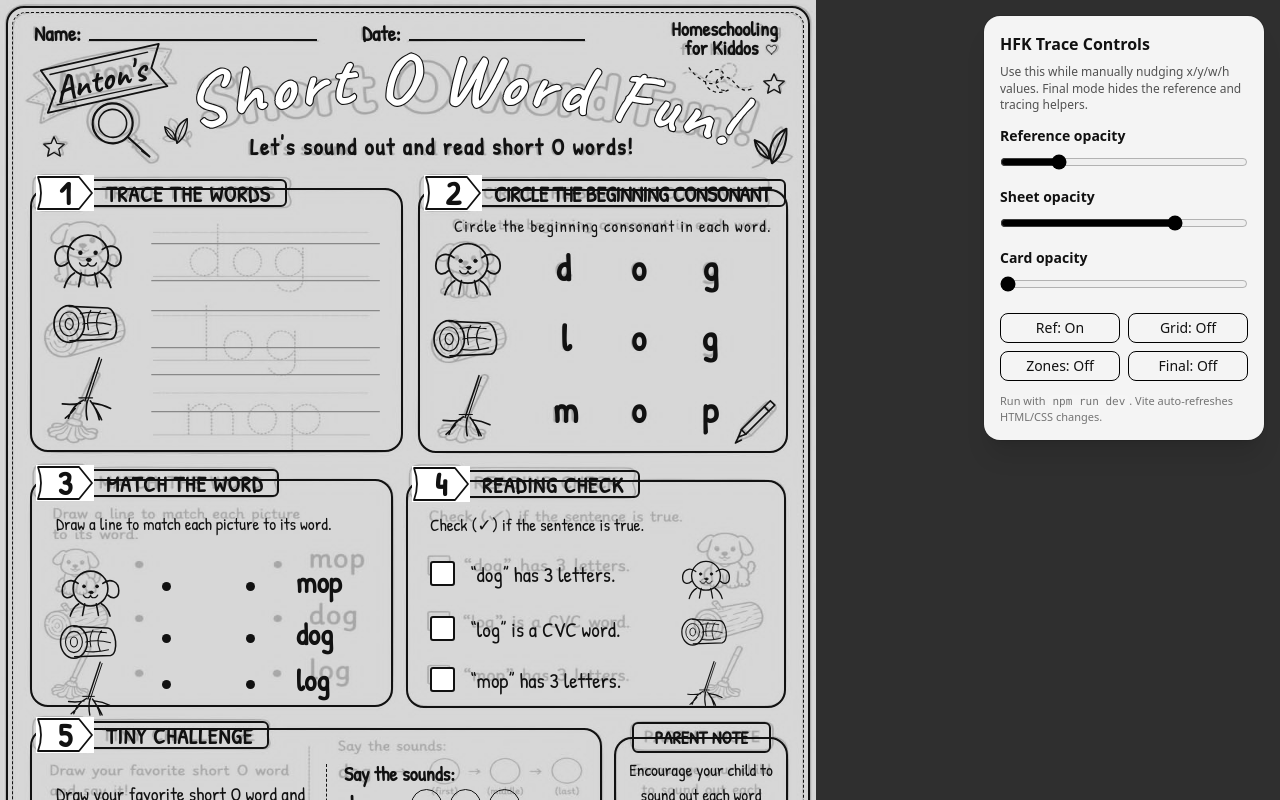
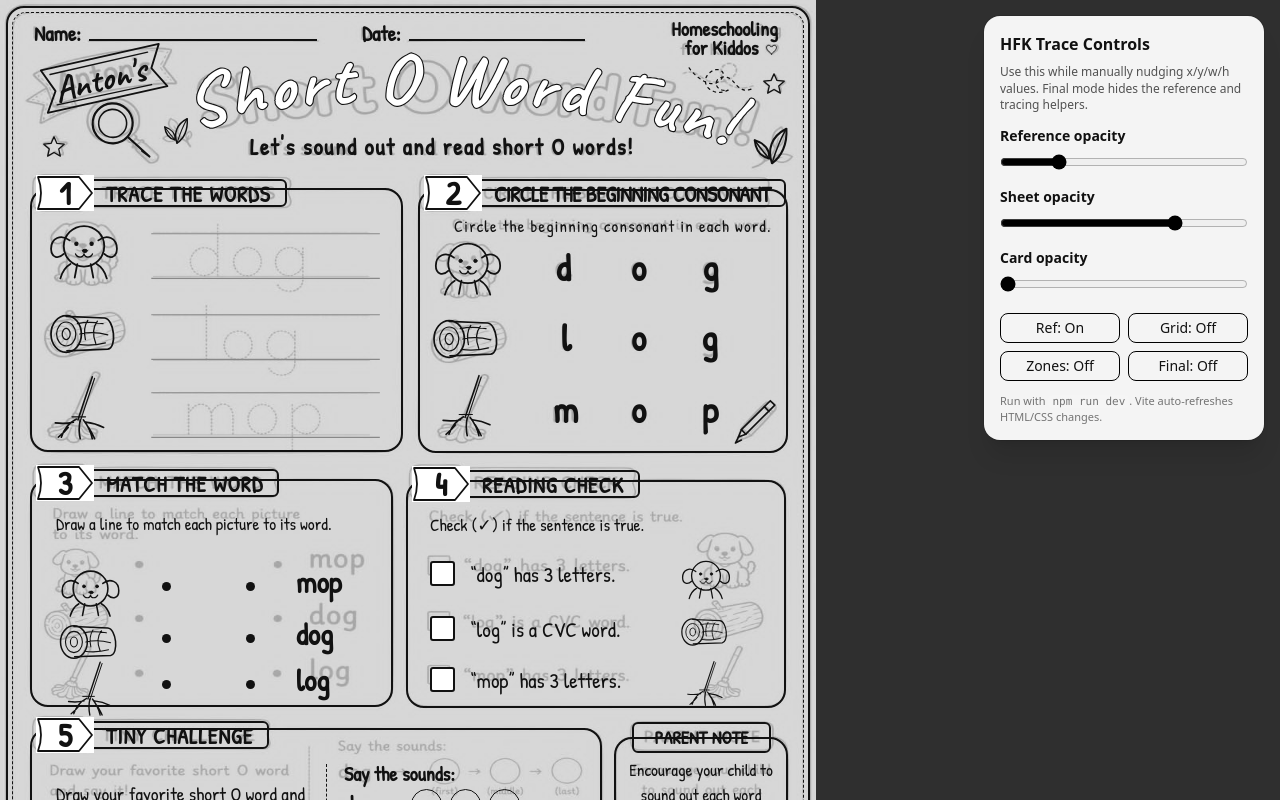
Before and after one commit to princeoncada/hfk-template-development, a React (Vite) app: page / in a window 1280 px wide. Shown: the top 800 px of the page. Built offline with nearby package versions, Linux system fonts and the light colour scheme.

Commit message:
style: adjust positioning of SVG elements and trace lines in TraceWordsActivity

```diff
--- a/src/components/activities/TraceWordsActivity.jsx
+++ b/src/components/activities/TraceWordsActivity.jsx
@@ -10,36 +10,36 @@ export function TraceWordsActivity() {
           <div className="label-title">TRACE THE WORDS</div>
         </div>
         <div className="trace-row r1">
-          <svg className="pic">
+          <svg className="pic top-[-18px] left-[-4px]">
             <use href="#dog" />
           </svg>
           <svg className="trace-word" viewBox="0 0 220 68">
-            <line className="trace-guide" stroke="#888" strokeWidth="1" x1="0" y1="18" x2="210" y2="18" />
-            <line className="trace-guide" stroke="#888" strokeWidth="1" x1="0" y1="52" x2="210" y2="52" />
+            <line className="trace-guide" stroke="#888" strokeWidth="1" x1="0" y1="9" x2="210" y2="9" />
+            <line className="trace-guide" stroke="#888" strokeWidth="1" x1="0" y1="50" x2="210" y2="50" />
             {/* <path className="trace-path" fill="none" stroke="#111" strokeWidth="2.05" strokeLinecap="round"
               strokeLinejoin="round" strokeDasharray="1.5 5"
               d="M63 6v51 M63 38c0-16-28-16-28 0s28 16 28 0 M92 38c0-16 28-16 28 0s-28 16-28 0 M155 38c0-16 29-16 29 0s-29 16-29 0 M184 25v38c0 14-22 15-28 4" /> */}
           </svg>
         </div>
         <div className="trace-row r2">
-          <svg className="pic">
+          <svg className="pic top-[1px] left-[-3px]">
             <use href="#log" />
           </svg>
-          <svg className="trace-word" viewBox="0 0 220 68">
-            <line className="trace-guide" stroke="#888" strokeWidth="1" x1="0" y1="18" x2="210" y2="18" />
-            <line className="trace-guide" stroke="#888" strokeWidth="1" x1="0" y1="52" x2="210" y2="52" />
+          <svg className="trace-word top-[6px]" viewBox="0 0 220 68">
+            <line className="trace-guide" stroke="#888" strokeWidth="1" x1="0" y1="9" x2="210" y2="9" />
+            <line className="trace-guide" stroke="#888" strokeWidth="1" x1="0" y1="50" x2="210" y2="50" />
             {/* <path className="trace-path" fill="none" stroke="#111" strokeWidth="2.05" strokeLinecap="round"
               strokeLinejoin="round" strokeDasharray="1.5 5"
               d="M34 6v51 M80 38c0-16 28-16 28 0s-28 16-28 0 M142 38c0-16 29-16 29 0s-29 16-29 0 M171 25v38c0 14-22 15-28 4" /> */}
           </svg>
         </div>
         <div className="trace-row r3">
-          <svg className="pic">
+          <svg className="pic top-[10px] left-[-7px]">
             <use href="#mop" />
           </svg>
-          <svg className="trace-word" viewBox="0 0 220 68">
-            <line className="trace-guide" stroke="#888" strokeWidth="1" x1="0" y1="18" x2="210" y2="18" />
-            <line className="trace-guide" stroke="#888" strokeWidth="1" x1="0" y1="52" x2="210" y2="52" />
+          <svg className="trace-word top-[20px]" viewBox="0 0 220 68">
+            <line className="trace-guide" stroke="#888" strokeWidth="1" x1="0" y1="9" x2="210" y2="9" />
+            <line className="trace-guide" stroke="#888" strokeWidth="1" x1="0" y1="50" x2="210" y2="50" />
             {/* <path className="trace-path" fill="none" stroke="#111" strokeWidth="2.05" strokeLinecap="round"
               strokeLinejoin="round" strokeDasharray="1.5 5"
               d="M25 57V26c0-16 25-16 25 4v27 M50 31c6-20 32-12 32 10v16 M113 38c0-16 28-16 28 0s-28 16-28 0 M171 63V25 M171 38c0-16 28-16 28 0s-28 16-28 0" /> */}
```
